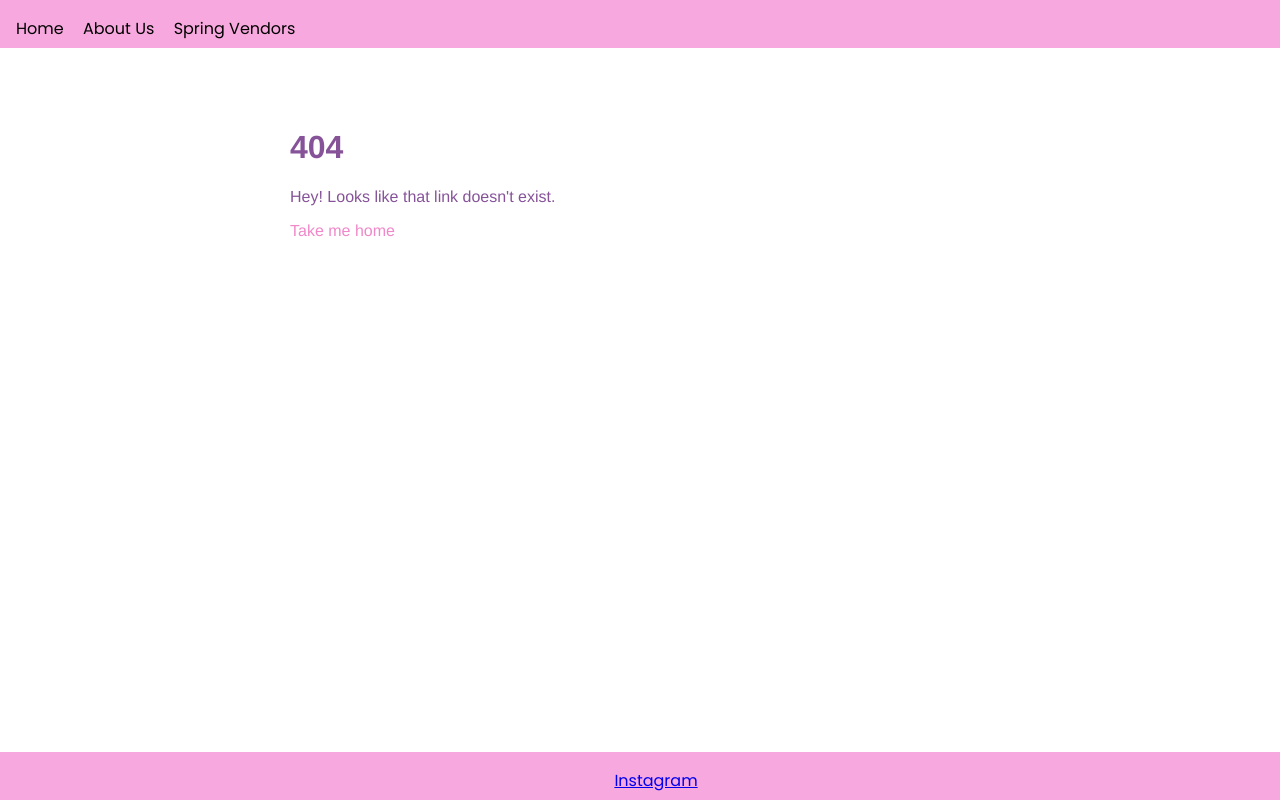
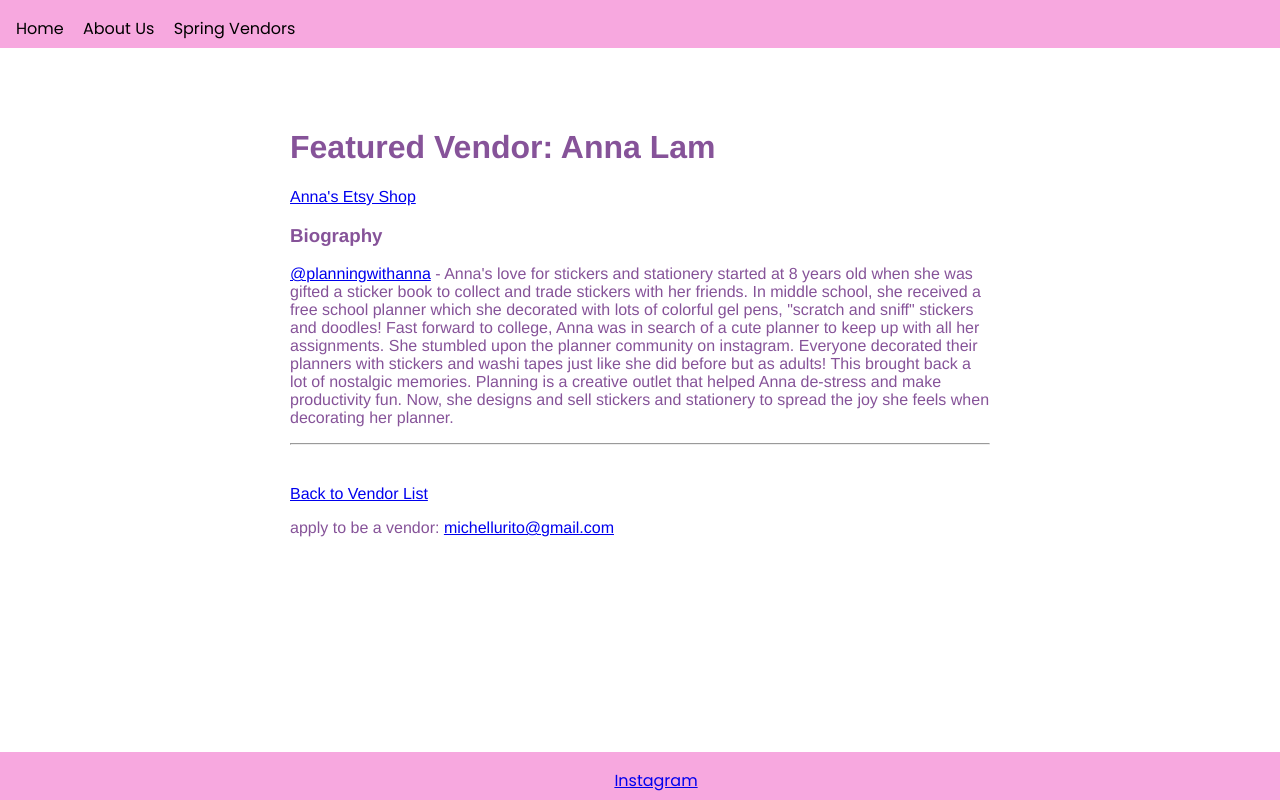
Before and after one commit to michellewong793/queer-art-fair-v2, a Next.js app: page /anna in a window 1280 px wide. Before the commit this address had no page. Built offline with nearby package versions, Linux system fonts and the light colour scheme.

Commit message:
add anna page

```diff
--- /dev/null
+++ b/pages/anna.js
@@ -0,0 +1,30 @@
+import Layout from "../components/Layout";
+import Styles from "../components/Theme";
+import Spacer from "../components/Spacer";
+
+export default function Index() {
+  return (
+    <div>
+      <Layout />
+      <div style={Styles.content}>
+        <h1> Featured Vendor:
+        Anna Lam </h1>
+        <a href="https://www.etsy.com/shop/ShopPlanningWithAnna">Anna's Etsy Shop</a>
+        <h3>Biography</h3>
+        <p><a href="https://www.instagram.com/planningwithanna">@planningwithanna</a> - Anna's love for stickers and stationery started at 8 years old when she was gifted a sticker book to collect and trade stickers with her friends. In middle school, she received a free school planner which she decorated with lots of colorful gel pens, "scratch and sniff" stickers and doodles!
+
+Fast forward to college, Anna was in search of a cute planner to keep up with all her assignments. She stumbled upon the planner community on instagram. Everyone decorated their planners with stickers and washi tapes just like she did before but as adults! This brought back a lot of nostalgic memories.
+
+Planning is a creative outlet that helped Anna de-stress and make productivity fun. Now, she designs and sell stickers and stationery to spread the joy she feels when decorating her planner.</p>
+        <hr/>
+
+        <Spacer height={2} />
+        <a href="/march-11-vendors"> Back to Vendor List </a>
+
+      <p>apply to be a vendor: <a href="mailto:m@ourquest.xyz"> michellurito@gmail.com </a></p>
+
+
+      </div>
+    </div>
+  );
+}
--- a/pages/march-11-vendors.js
+++ b/pages/march-11-vendors.js
@@ -22,7 +22,7 @@ export default function March11Vendors() {
      <p> 9. <a href="https://www.instagram.com/hellomurry"> hellomurry </a> - artist and illustrator </p>
      <p> 10. <a href="https://www.instagram.com/flashbystace"> flashbystace </a> - flash tattoos </p>
      <p> 11. <a href="https://www.instagram.com/perfectlypinay"> mia balingit </a> - apparel, cups, stickers, planners </p>
-     <p> 12. <a href="https://www.instagram.com/planningwithanna"> planning with anna </a> - planner sticker shop </p>
+     <p> 12. <a href="/anna"> planning with anna </a> - planner sticker shop </p>
      <p> 12.1 <a href="https://www.etsy.com/shop/ShopPlanningWithAnna"> plushy bouquets and graduation leis </a> </p>
      <p> 13. <a href="https://www.instagram.com/inkyfingerprintshop"> inkyfingerprintshop </a> - handmade prints and clothing </p>
      <p> 14. <a href="https://www.instagram.com/sarahkonggg"> sarah kong </a> - shirts and stickers </p>
```
